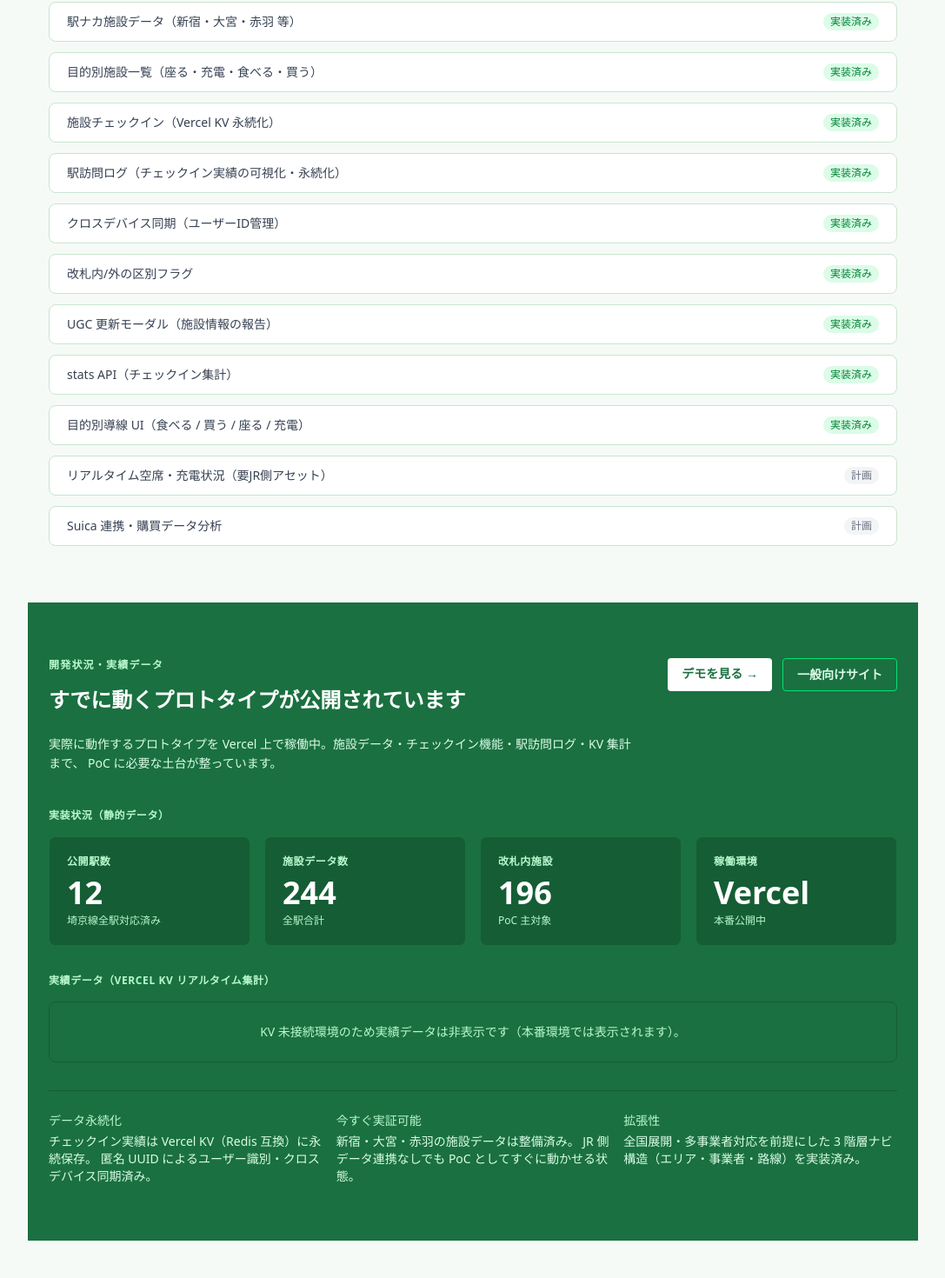
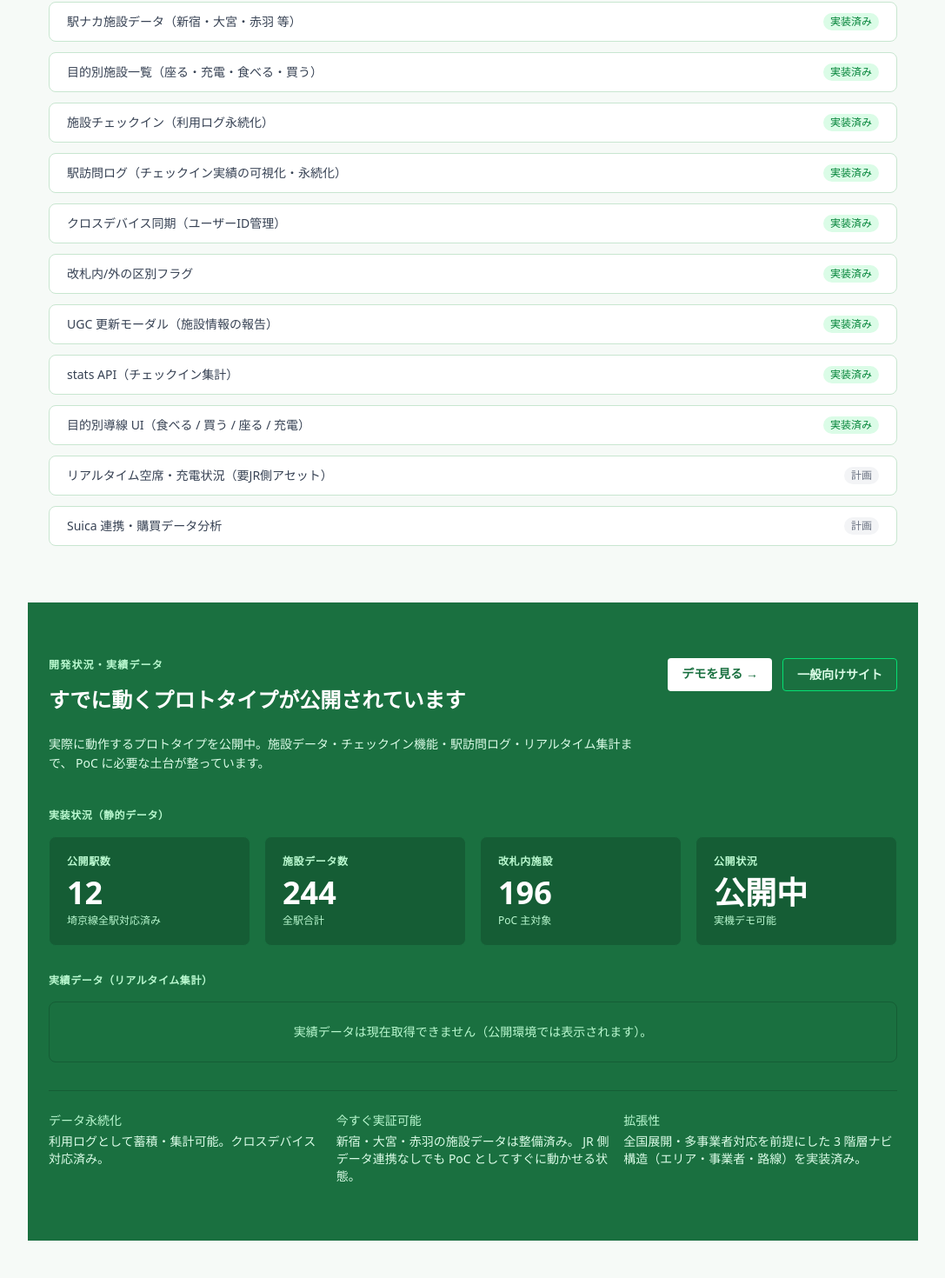
Before and after one commit to a-kobayashi-arch/ekimap-web, a Next.js app: page /jr in a window 1280 px wide. Shown: the part 2160-3630 px from the top of the page at 87% size, without its empty margins (96-1183 px from the left). Built offline with nearby package versions, Linux system fonts and the light colour scheme.

Commit message:
copy: hide infrastructure names on JR proposal page

```diff
--- a/app/jr/page.tsx
+++ b/app/jr/page.tsx
@@ -264,7 +264,7 @@ function PocThemeSection() {
 const implementations = [
   { status: "done", label: "駅ナカ施設データ（新宿・大宮・赤羽 等）" },
   { status: "done", label: "目的別施設一覧（座る・充電・食べる・買う）" },
-  { status: "done", label: "施設チェックイン（Vercel KV 永続化）" },
+  { status: "done", label: "施設チェックイン（利用ログ永続化）" },
   { status: "done", label: "駅訪問ログ（チェックイン実績の可視化・永続化）" },
   { status: "done", label: "クロスデバイス同期（ユーザーID管理）" },
   { status: "done", label: "改札内/外の区別フラグ" },
@@ -349,7 +349,7 @@ function LiveStatsSection({ totalStations, totalFacilities, insideFacilities, kv
             <span className="text-white">すでに動くプロトタイプが公開されています</span>
           </SectionHeading>
           <p className="text-green-100 text-sm leading-relaxed max-w-2xl">
-            実際に動作するプロトタイプを Vercel 上で稼働中。施設データ・チェックイン機能・駅訪問ログ・KV 集計まで、
+            実際に動作するプロトタイプを公開中。施設データ・チェックイン機能・駅訪問ログ・リアルタイム集計まで、
             PoC に必要な土台が整っています。
           </p>
         </div>
@@ -378,14 +378,14 @@ function LiveStatsSection({ totalStations, totalFacilities, insideFacilities, kv
           <Stat label="公開駅数"        value={totalStations}    sub="埼京線全駅対応済み" accent />
           <Stat label="施設データ数"    value={totalFacilities}  sub="全駅合計"            accent />
           <Stat label="改札内施設"      value={insideFacilities} sub="PoC 主対象"          accent />
-          <Stat label="稼働環境"        value="Vercel"           sub="本番公開中"          accent />
+          <Stat label="公開状況"        value="公開中"           sub="実機デモ可能"          accent />
         </div>
       </div>
 
       {/* 動的指標：KV 実績 */}
       <div>
         <p className="text-xs font-semibold text-green-200 uppercase tracking-wider mb-4">
-          実績データ（Vercel KV リアルタイム集計）
+          実績データ（リアルタイム集計）
         </p>
         {hasCheckins ? (
           <div className="grid grid-cols-2 md:grid-cols-4 gap-4">
@@ -418,7 +418,7 @@ function LiveStatsSection({ totalStations, totalFacilities, insideFacilities, kv
           /* KV は繋がっているが実績データがまだない */
           <div className="border border-[#155d35] rounded-lg p-6 text-center">
             <p className="text-green-200 text-sm">
-              KV 接続済み・データ蓄積中。
+              データ蓄積中。
               <Link href="/jr/demo" className="text-white underline ml-1 hover:text-green-100">
                 デモページ
               </Link>
@@ -429,7 +429,7 @@ function LiveStatsSection({ totalStations, totalFacilities, insideFacilities, kv
           /* KV 未接続（ローカル環境等） */
           <div className="border border-[#155d35] rounded-lg p-6 text-center">
             <p className="text-green-200 text-sm">
-              KV 未接続環境のため実績データは非表示です（本番環境では表示されます）。
+              実績データは現在取得できません（公開環境では表示されます）。
             </p>
           </div>
         )}
@@ -441,8 +441,7 @@ function LiveStatsSection({ totalStations, totalFacilities, insideFacilities, kv
           <div>
             <p className="text-green-200 font-medium mb-1">データ永続化</p>
             <p className="text-green-100">
-              チェックイン実績は Vercel KV（Redis 互換）に永続保存。
-              匿名 UUID によるユーザー識別・クロスデバイス同期済み。
+              利用ログとして蓄積・集計可能。クロスデバイス対応済み。
             </p>
           </div>
           <div>
@@ -571,7 +570,7 @@ function StationBreakdownSection({
         </table>
         {!hasKv && (
           <p className="text-xs text-gray-400 text-right px-5 py-2 border-t border-[#c8e6d0]">
-            ※ KV未接続環境のためチェックイン実績は非表示（本番環境では表示）
+            ※ 実績データは現在取得できません（公開環境では表示されます）
           </p>
         )}
       </div>
@@ -701,7 +700,7 @@ function TeamSection() {
         <div className="border border-[#c8e6d0] rounded-lg p-6">
           <h3 className="font-semibold text-gray-800 mb-3">開発・設計</h3>
           <p className="text-sm text-gray-500 leading-relaxed">
-            本プロトタイプの設計・実装を担当。Next.js + Vercel KV を使った
+            本プロトタイプの設計・実装を担当。
             フルスタック開発を1名で推進。PoC フェーズは小チームで機動的に動ける体制。
           </p>
         </div>
```
